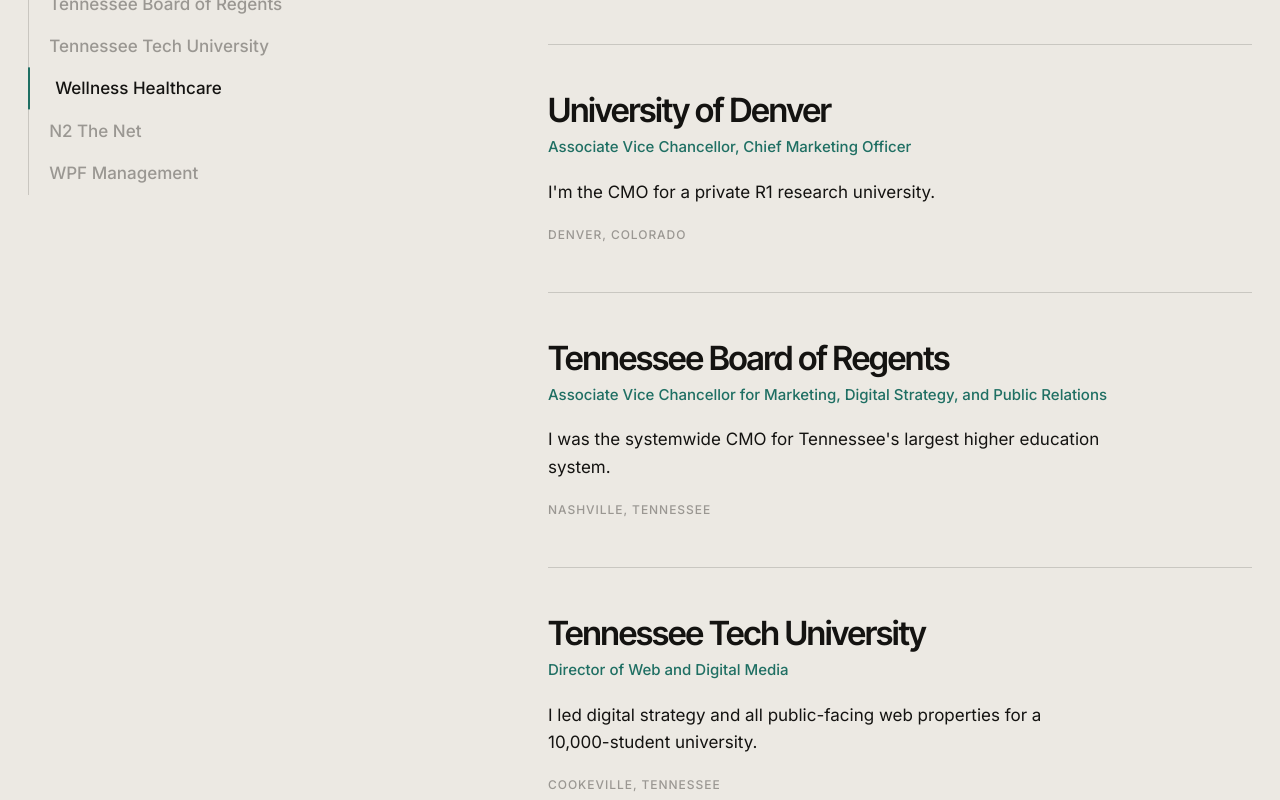
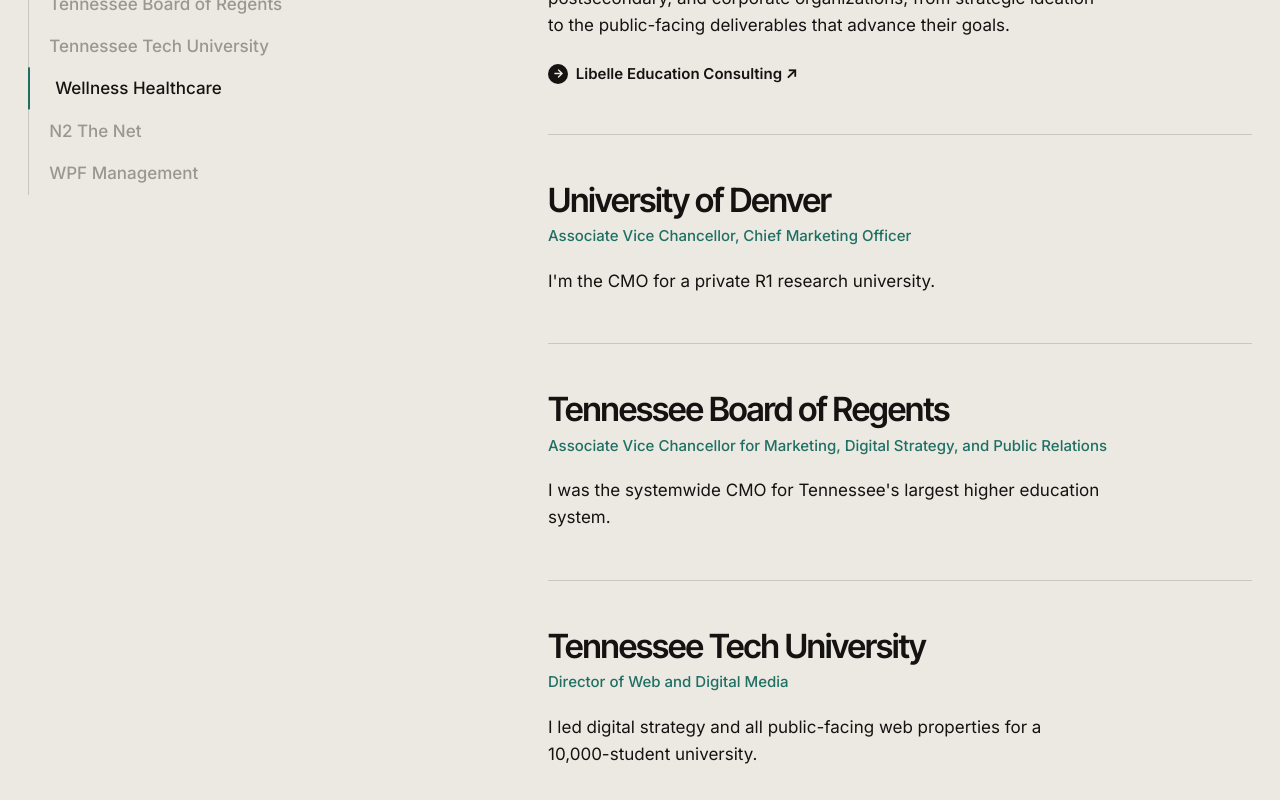
Before and after one commit to matthewgann/matthewgann.github.io, a Next.js app: page /experience in a window 1280 px wide. Shown: the part 1540-2340 px from the top of the page. Built offline with nearby package versions, Linux system fonts and the light colour scheme.

Commit message:
Experience: remove locations from roles; add Libelle Education Consulting under Consultant

```diff
--- a/app/experience/page.tsx
+++ b/app/experience/page.tsx
@@ -28,15 +28,14 @@ const experience = [
   {
     id: "consultant",
     org: "Consultant",
-    location: "Nashville, Tennessee & Denver, Colorado",
     title: "",
     highlight:
-      "I've kept an active consulting practice going my entire career, working with organizations across healthcare, legal, business services, retirement planning, real estate, medical aesthetics, and a lot more in between.",
+      "I've kept an active consulting practice going my entire career, working with organizations across healthcare, legal, business services, retirement planning, real estate, medical aesthetics, and a lot more in between. I also work with Libelle Education Consulting, a team of higher education practitioners who partner with K-12, postsecondary, and corporate organizations, from strategic ideation to the public-facing deliverables that advance their goals.",
+    link: { label: "Libelle Education Consulting", href: "https://www.libelleeducationconsulting.com/" },
   },
   {
     id: "university-of-denver",
     org: "University of Denver",
-    location: "Denver, Colorado",
     title: "Associate Vice Chancellor, Chief Marketing Officer",
     highlight:
       "I'm the CMO for a private R1 research university.",
@@ -44,7 +43,6 @@ const experience = [
   {
     id: "tennessee-board-of-regents",
     org: "Tennessee Board of Regents",
-    location: "Nashville, Tennessee",
     title: "Associate Vice Chancellor for Marketing, Digital Strategy, and Public Relations",
     highlight:
       "I was the systemwide CMO for Tennessee's largest higher education system.",
@@ -52,21 +50,18 @@ const experience = [
   {
     id: "tennessee-tech-university",
     org: "Tennessee Tech University",
-    location: "Cookeville, Tennessee",
     title: "Director of Web and Digital Media",
     highlight: "I led digital strategy and all public-facing web properties for a 10,000-student university.",
   },
   {
     id: "wellness-healthcare",
     org: "Wellness Healthcare",
-    location: "Cookeville, Tennessee",
     title: "Vice President of Marketing and Promotions",
     highlight: "I was the CMO for one of the South's largest durable medical equipment suppliers.",
   },
   {
     id: "n2-the-net",
     org: "N2 The Net",
-    location: "Cookeville, Tennessee",
     title: "Director of Design and Development",
     highlight:
       "I designed and built websites for college athletics, real estate, radio and broadcasting, and healthcare clients.",
@@ -74,7 +69,6 @@ const experience = [
   {
     id: "wpf-management",
     org: "WPF Management",
-    location: "Gallatin, Tennessee",
     title: "Director of Internet Operations",
     highlight:
       "I was the lead web developer, digital designer, and PR strategist for a premier extreme sports company.",
--- a/components/CareerRail.tsx
+++ b/components/CareerRail.tsx
@@ -5,9 +5,10 @@ import { useEffect, useRef, useState } from "react";
 export type Role = {
   id: string;
   org: string;
-  location: string;
   title: string;
   highlight: string;
+  /** Optional outbound link shown under the highlight. */
+  link?: { label: string; href: string };
   /** Optional, e.g. "2024 to present". Shown large when present. */
   years?: string;
 };
@@ -90,9 +91,24 @@ export default function CareerRail({ roles }: { roles: Role[] }) {
               </p>
             )}
             <p className="t-body mt-5 mb-0 max-w-[52ch]">{r.highlight}</p>
-            <p className="kicker mt-5 mb-0" style={{ color: "var(--ink-faint)" }}>
-              {r.location}
-            </p>
+            {r.link && (
+              <p className="mt-5 mb-0">
+                <a
+                  href={r.link.href}
+                  target="_blank"
+                  rel="noopener noreferrer"
+                  className="arrow-link"
+                  style={{ fontSize: "0.9375rem" }}
+                >
+                  <span className="dot" aria-hidden>
+                    <svg width="9" height="9" viewBox="0 0 10 10" fill="none">
+                      <path d="M1 5h8M5 1l4 4-4 4" stroke="currentColor" strokeWidth="1.5" strokeLinecap="round" strokeLinejoin="round" />
+                    </svg>
+                  </span>
+                  {r.link.label} ↗
+                </a>
+              </p>
+            )}
           </li>
         ))}
       </ol>
```
